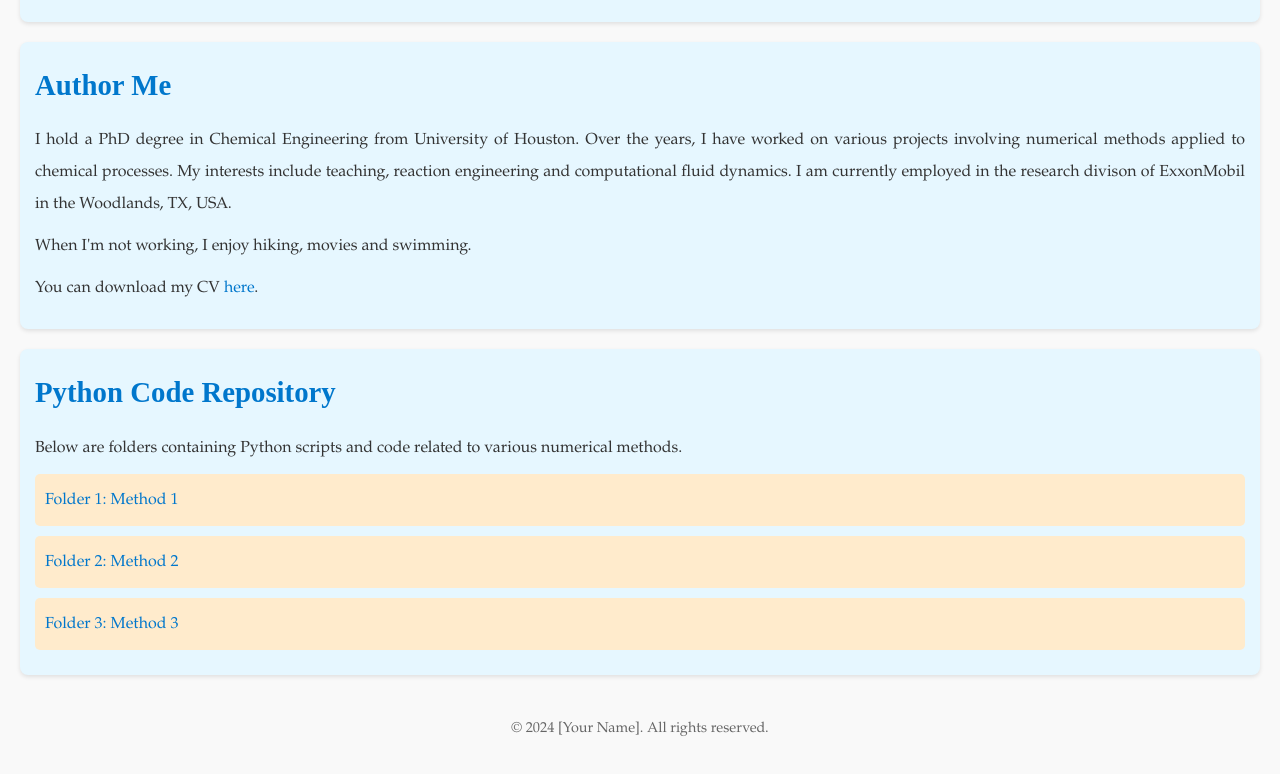
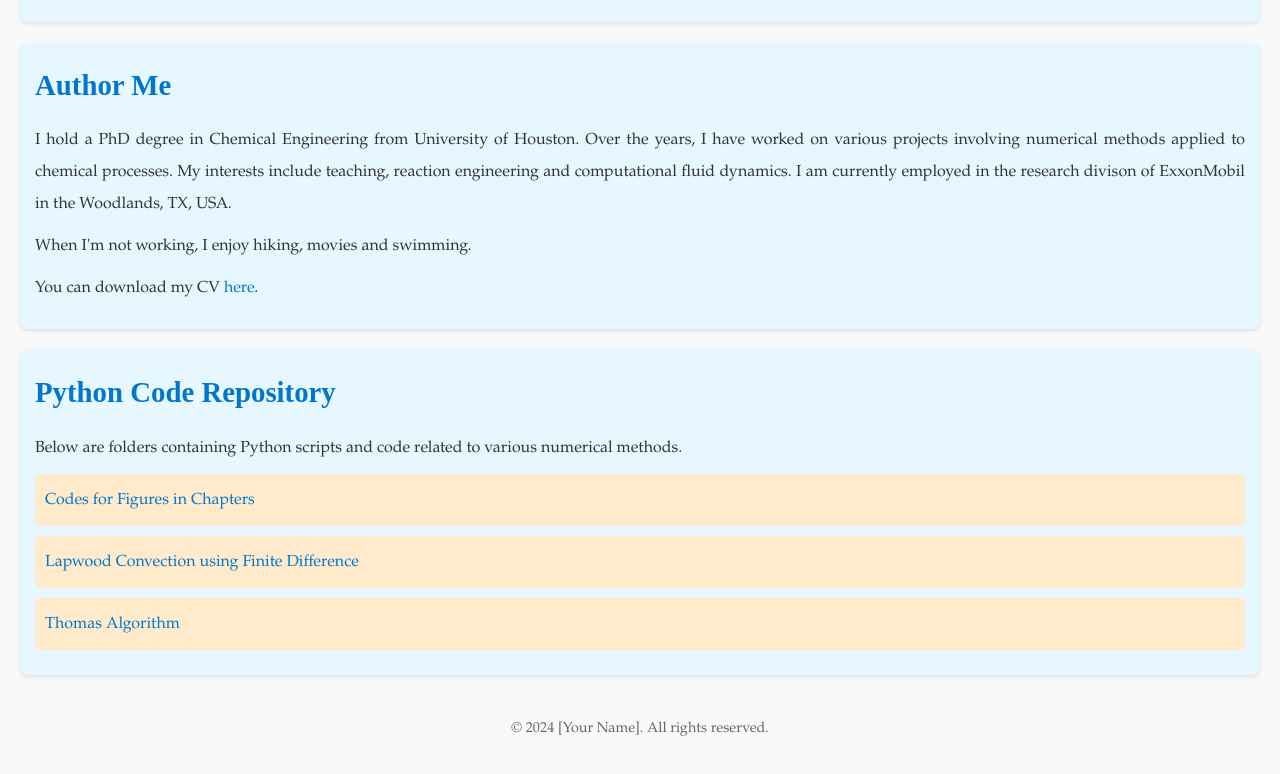
Before and after one commit to swapnilsharma313/NMforChemE.github.io, a plain HTML site: page index.html in a window 1280 px wide. Shown: the part 554-1328 px from the top of the page. Drawn offline with Linux system fonts and the light colour scheme.

Commit message:
Update index.html

```diff
--- a/index.html
+++ b/index.html
@@ -45,9 +45,9 @@
         <h2>Python Code Repository</h2>
         <p>Below are folders containing Python scripts and code related to various numerical methods.</p>
         <ul>
-            <li><a href="folder1/">Folder 1: Method 1</a></li>
-            <li><a href="folder2/">Folder 2: Method 2</a></li>
-            <li><a href="folder3/">Folder 3: Method 3</a></li>
+            <li><a href="Figures in Chapters">Codes for Figures in Chapters</a></li>
+            <li><a href="folder2/">Lapwood Convection using Finite Difference</a></li>
+            <li><a href="folder3/">Thomas Algorithm</a></li>
         </ul>
     </section>
 
```
